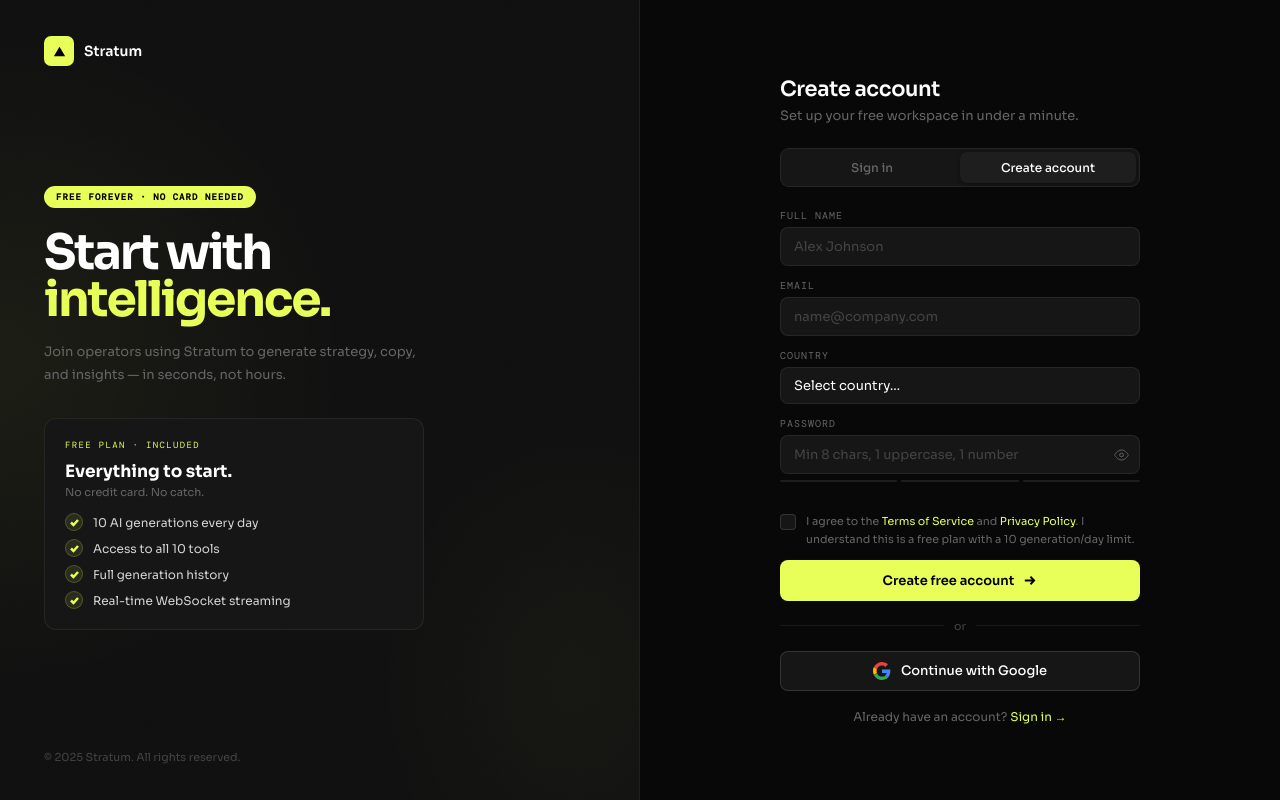
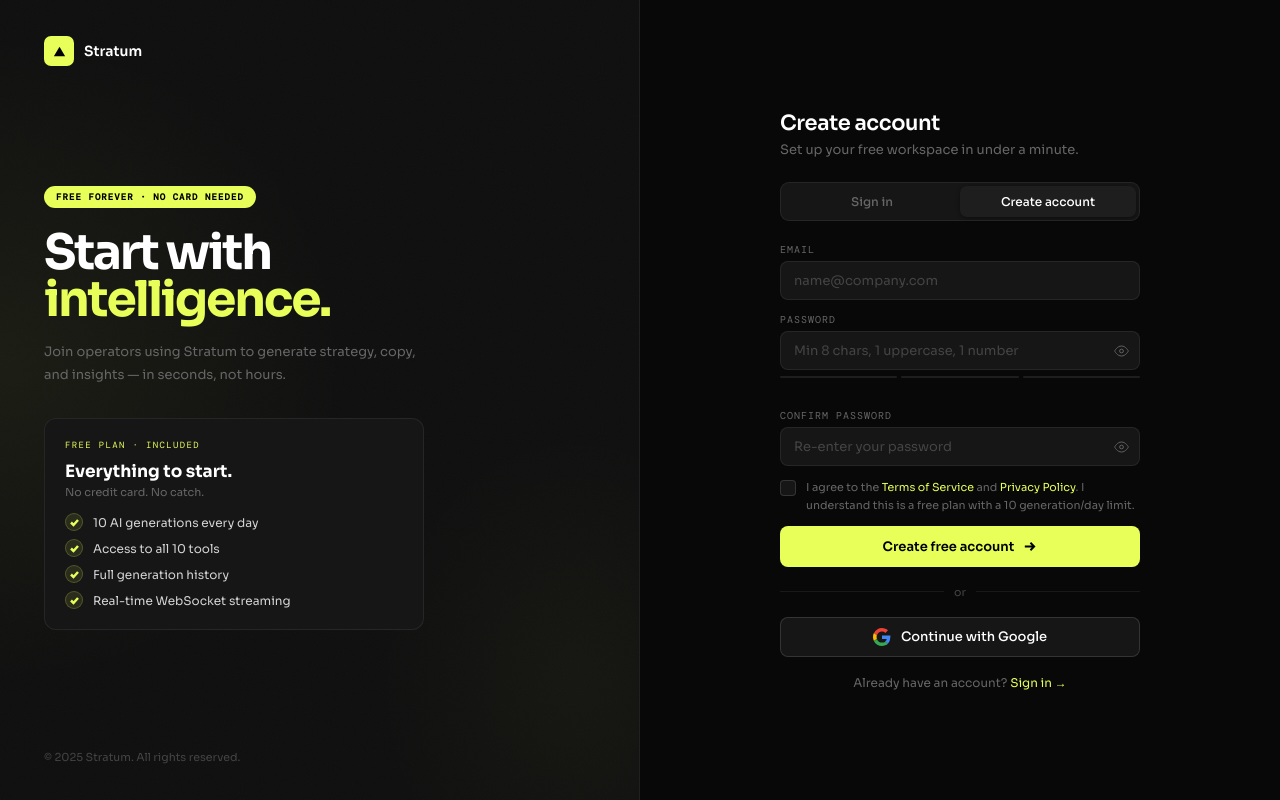
Before and after one commit to abdulwaarisinfo-dot/StrategistAI-Platform, a FastAPI app: template templates/signup.html in a window 1280 px wide. Run offline with FastAPI, Linux system fonts and the light colour scheme; the template is opened without the code that fills it, so the values that code supplies are empty; parts of the project's set-up code (start-up, migrations or seed data) failed here and were passed over; some libraries are stand-ins or nearby versions.

Commit message:
Update signup form fields and validation

```diff
--- a/templates/signup.html
+++ b/templates/signup.html
@@ -138,6 +138,9 @@ body{
 .submit:hover{opacity:.86;transform:translateY(-1px)}
 .submit:disabled{opacity:.4;cursor:not-allowed;transform:none}
 
+.divider{display:flex;align-items:center;gap:10px;margin:18px 0;font-size:11px;color:var(--muted2)}
+.divider::before,.divider::after{content:'';flex:1;height:1px;background:var(--border)}
+
 /* GOOGLE BUTTON */
 .g-wrap{position:relative;height:40px;margin-bottom:6px}
 .g-btn{
@@ -210,32 +213,11 @@ body{
 
     <div class="alert" id="signupAlert"></div>
 
-    <!-- Fields match POST /signup: username, email, password, country -->
+    <!-- Fields match POST /signup: email, password, confirm_password -->
     <form id="signupForm" onsubmit="handleSignup(event)">
-      <div class="field">
-        <label class="field-label">Full name</label>
-        <input type="text" class="field-input" name="username" placeholder="Alex Johnson" required autocomplete="name">
-      </div>
-
       <div class="field">
         <label class="field-label">Email</label>
         <input type="email" class="field-input" name="email" placeholder="name@company.com" required autocomplete="email">
-      </div>
-
-      <div class="field">
-        <label class="field-label">Country</label>
-        <select class="field-select" name="country" required>
-          <option value="" disabled selected>Select country…</option>
-          <option>United States</option><option>United Kingdom</option>
-          <option>Canada</option><option>Australia</option>
-          <option>Germany</option><option>France</option>
-          <option>Netherlands</option><option>Singapore</option>
-          <option>United Arab Emirates</option><option>Pakistan</option>
-          <option>India</option><option>Nigeria</option>
-          <option>South Africa</option><option>Brazil</option>
-          <option>Mexico</option><option>Philippines</option>
-          <option>Indonesia</option><option>Other</option>
-        </select>
       </div>
 
       <div class="field">
@@ -256,6 +238,17 @@ body{
         <div class="strength-label" id="strengthLabel"></div>
       </div>
 
+      <div class="field">
+        <label class="field-label">Confirm password</label>
+        <div class="field-wrap">
+          <input type="password" class="field-input pwd-input" name="confirm_password" id="pwdConfirm"
+            placeholder="Re-enter your password" required autocomplete="new-password">
+          <button type="button" class="eye-btn" onclick="togglePwd('pwdConfirm',this)" aria-label="Toggle password">
+            <svg viewBox="0 0 24 24"><path d="M1 12s4-8 11-8 11 8 11 8-4 8-11 8-11-8-11-8z"/><circle cx="12" cy="12" r="3"/></svg>
+          </button>
+        </div>
+      </div>
+
       <div class="terms-row">
         <div class="check-box" id="termsBox" onclick="toggleTerms()">
           <svg viewBox="0 0 9 9"><polyline points="1 4.5 3.5 7 8 2"/></svg>
@@ -269,9 +262,9 @@ body{
       </button>
     </form>
 
-    <div style="display:flex;align-items:center;gap:10px;margin:18px 0;font-size:11px;color:var(--muted2)"><span style="flex:1;height:1px;background:var(--border)"></span>or<span style="flex:1;height:1px;background:var(--border)"></span></div>
+    <div class="divider">or</div>
     <div class="g-wrap">
-      <button type="button" class="g-btn" onclick="googleNotReady()">
+      <button type="button" class="g-btn">
         <svg width="18" height="18" viewBox="0 0 48 48"><path fill="#EA4335" d="M24 9.5c3.5 0 6.6 1.2 9.1 3.6l6.8-6.8C35.8 2.4 30.3 0 24 0 14.6 0 6.5 5.4 2.6 13.2l7.9 6.1C12.4 13.6 17.7 9.5 24 9.5z"/><path fill="#4285F4" d="M46.5 24.5c0-1.6-.1-3.1-.4-4.5H24v9h12.7c-.6 3-2.2 5.5-4.7 7.2l7.3 5.7c4.3-4 6.7-9.8 6.7-17.4z"/><path fill="#FBBC05" d="M10.5 28.7A14.5 14.5 0 0 1 9.5 24c0-1.6.3-3.2.8-4.7l-7.9-6.1A24 24 0 0 0 0 24c0 3.9.9 7.5 2.6 10.8l7.9-6.1z"/><path fill="#34A853" d="M24 48c6.5 0 11.9-2.1 15.9-5.8l-7.3-5.7c-2 1.4-4.9 2.3-8.6 2.3-6.3 0-11.6-4.1-13.5-9.8l-7.9 6.1C6.5 42.6 14.6 48 24 48z"/></svg>
         Continue with Google
       </button>
@@ -310,13 +303,12 @@ function checkStrength(val){
 }
 
 // ── SIGNUP → POST /signup ──
-// Backend expects: username, email, password, country (all Form fields)
-// Returns: {status:"success", access_token, user?}
-// Note: signup response only returns access_token (no user object in the backend response),
-// so we do an immediate /me call to populate localStorage.
+// Backend expects: email, password, confirm_password (Form fields)
+// Returns: {status:"success", access_token, user}
 async function handleSignup(e){
   e.preventDefault();
   if(!termsAccepted){showAlert('signupAlert','Please accept the Terms of Service to continue.','error');return;}
+  if(document.getElementById('pwdInput').value!==document.getElementById('pwdConfirm').value){showAlert('signupAlert','Passwords do not match.','error');return;}
   const btn=document.getElementById('signupBtn');
   btn.disabled=true;btn.innerHTML='<div class="spinner"></div>';
   showAlert('signupAlert','','');
@@ -325,11 +317,7 @@ async function handleSignup(e){
     const data=await res.json();
     if(!res.ok)throw new Error(data.detail||'Sign up failed.');
     localStorage.setItem('access_token',data.access_token);
-    // Fetch user profile immediately since /signup only returns the token
-    try{
-      const meRes=await fetch('/me',{headers:{Authorization:`Bearer ${data.access_token}`}});
-      if(meRes.ok){const me=await meRes.json();localStorage.setItem('user',JSON.stringify(me));}
-    }catch(_){}
+    localStorage.setItem('user',JSON.stringify(data.user||{}));
     showAlert('signupAlert','Account created! Redirecting…','success');
     setTimeout(()=>window.location.href='/dashboard',1200);
   }catch(err){
@@ -350,14 +338,7 @@ function togglePwd(fieldId,btn){
   f.type=isPassword?'text':'password';
   btn.querySelector('svg').style.opacity=isPassword?'.45':'1';
 }
-</script>
 
-<script>
-function googleNotReady(){showAlert('signupAlert','Google sign-in is not configured yet. Set GOOGLE_CLIENT_ID in .env and restart the server.','error');}
-</script>
-{% if google_client_id %}
-<script src="https://accounts.google.com/gsi/client" async defer></script>
-<script>
 // ── GOOGLE SIGN-IN ──
 async function handleGoogleCredential(resp){
   try{
@@ -380,6 +361,6 @@ window.addEventListener('load',function init(){
      width:Math.min(400,Math.max(200,document.querySelector('.g-wrap').offsetWidth))});
 });
 </script>
-{% endif %}
+<script src="https://accounts.google.com/gsi/client" async defer></script>
 </body>
 </html>
```
